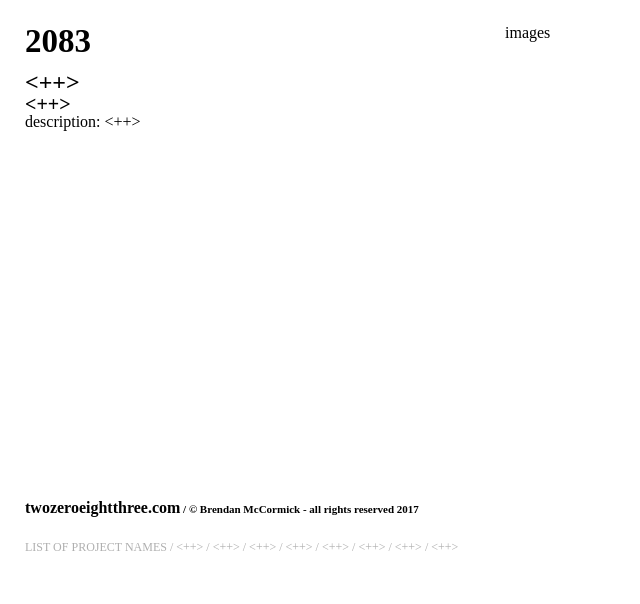
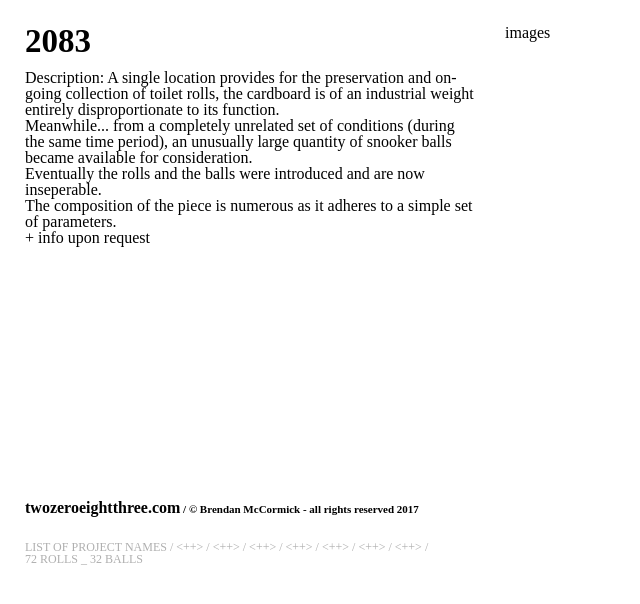
Before and after one commit to twozeroeightthree/website, a Jekyll site: the page built from _posts/2018-01-01-72-rolls-32-balls.html, in a window 1280 px wide. Shown: the top 604 px of the page, without its empty margins (0-640 px from the left). Built offline with Jekyll 4.4.1, drawn with Linux system fonts in a browser that asks for light colours; some web fonts are replaced.

Commit message:
2018-03-20_20:31

```diff
--- a/_posts/2018-01-01-72-rolls-32-balls.html
+++ b/_posts/2018-01-01-72-rolls-32-balls.html
@@ -1,13 +1,22 @@
 ---
 layout: post
-title: <++>
+title: 72 rolls _ 32 balls
 ---
 <div id="description" class="panel">
-<h2><++></h2>
-<h3><++></h3>
+<h2></h2>
 <p>
-  <b>description: </b><++>
+  <b>Description: </b> A single location provides for the preservation and on-going collection of toilet rolls, the cardboard is of an industrial weight entirely disproportionate to its function.
 </p>
+<p>
+  Meanwhile... from a completely unrelated set of conditions (during the same time period), an unusually large quantity of snooker balls became available for consideration.
+</p>
+<p>
+  Eventually the rolls and the balls were introduced and are now inseperable.
+</p>
+<p>
+  The composition of the piece is numerous as it adheres to a simple set of parameters.
+</p>
+<span>+ info upon request</span>
 </div>
 <div class="media post">
         images
```
Also changed, not shown: 8 other files.
